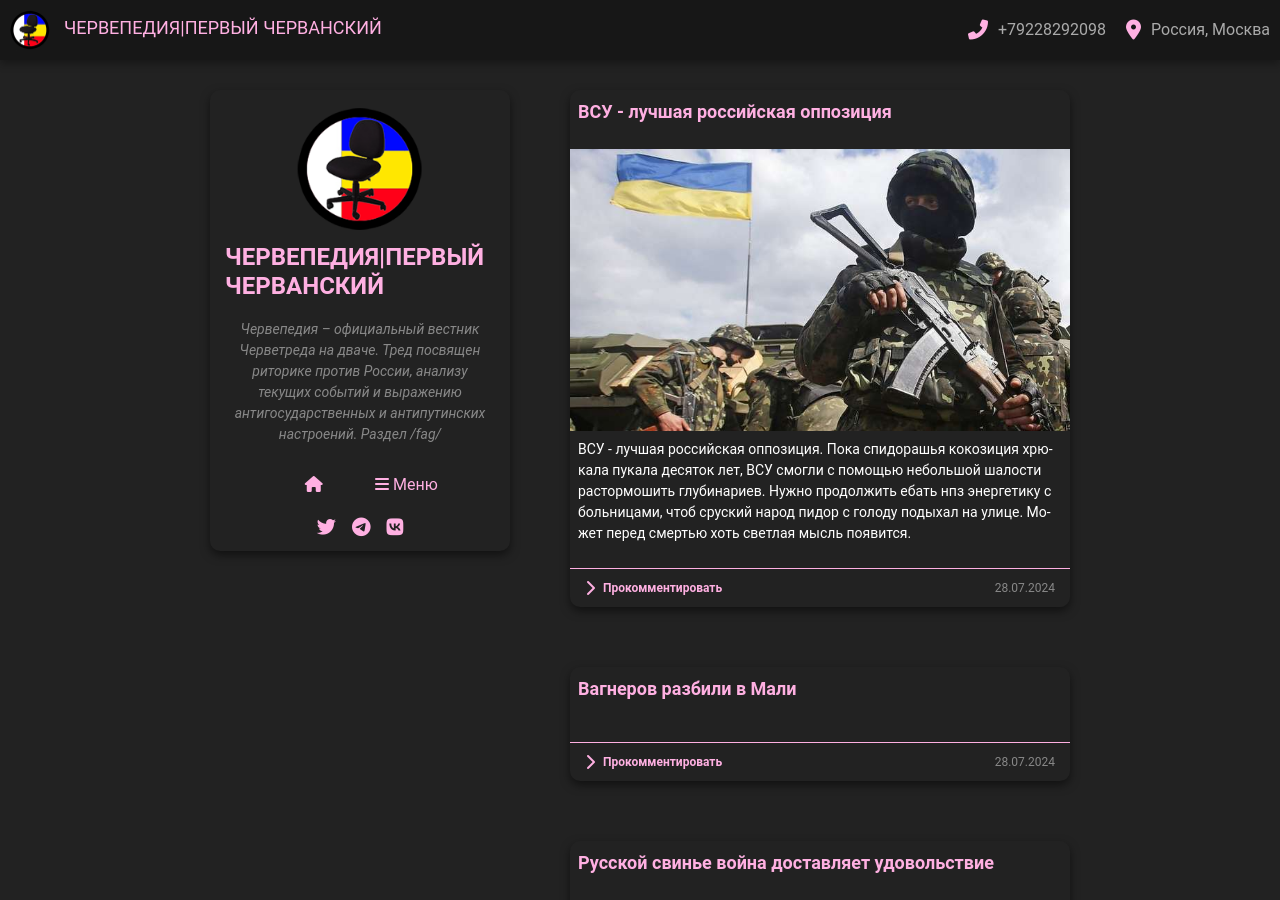
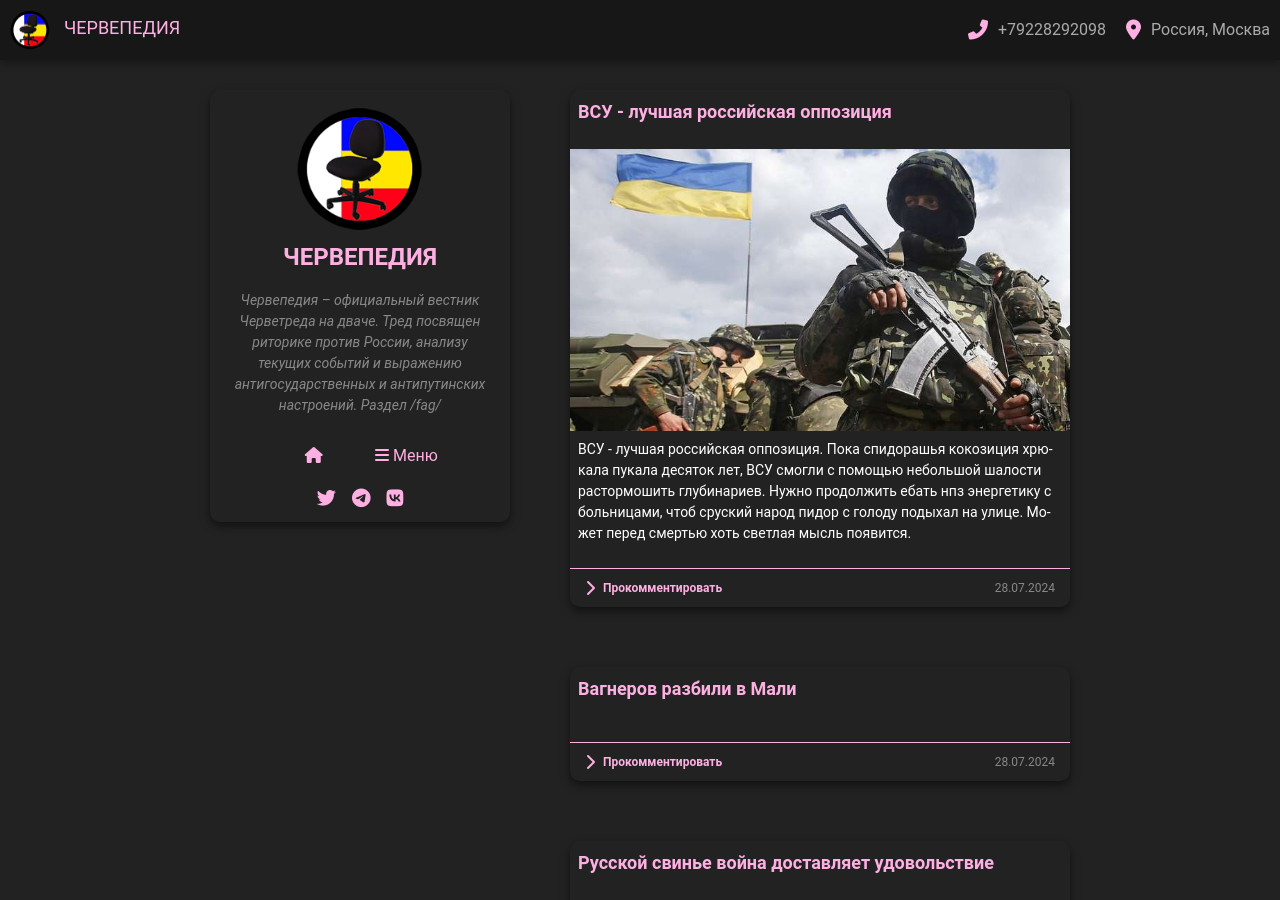
Before and after one commit to chervepedia/chervepedia.github.io, a Jekyll site: the page built from index.html, in a window 1280 px wide and 900 px high. Built offline with Jekyll 4.4.1, drawn with Linux system fonts in a browser that asks for light colours; a script that is not in the unit is left out; the list of posts is cut into pages by our own code; comment, search, counter and statistics services are not loaded.

Commit message:
Update _config.yml

```diff
--- a/_config.yml
+++ b/_config.yml
@@ -1,4 +1,4 @@
-title: ЧЕРВЕПЕДИЯ|ПЕРВЫЙ ЧЕРВАНСКИЙ
+title: ЧЕРВЕПЕДИЯ
 description: Червепедия – официальный вестник Черветреда на дваче. Тред посвящен риторике против России, анализу текущих событий и выражению антигосударственных и антипутинских настроений. Раздел /fag/
 
 
```
